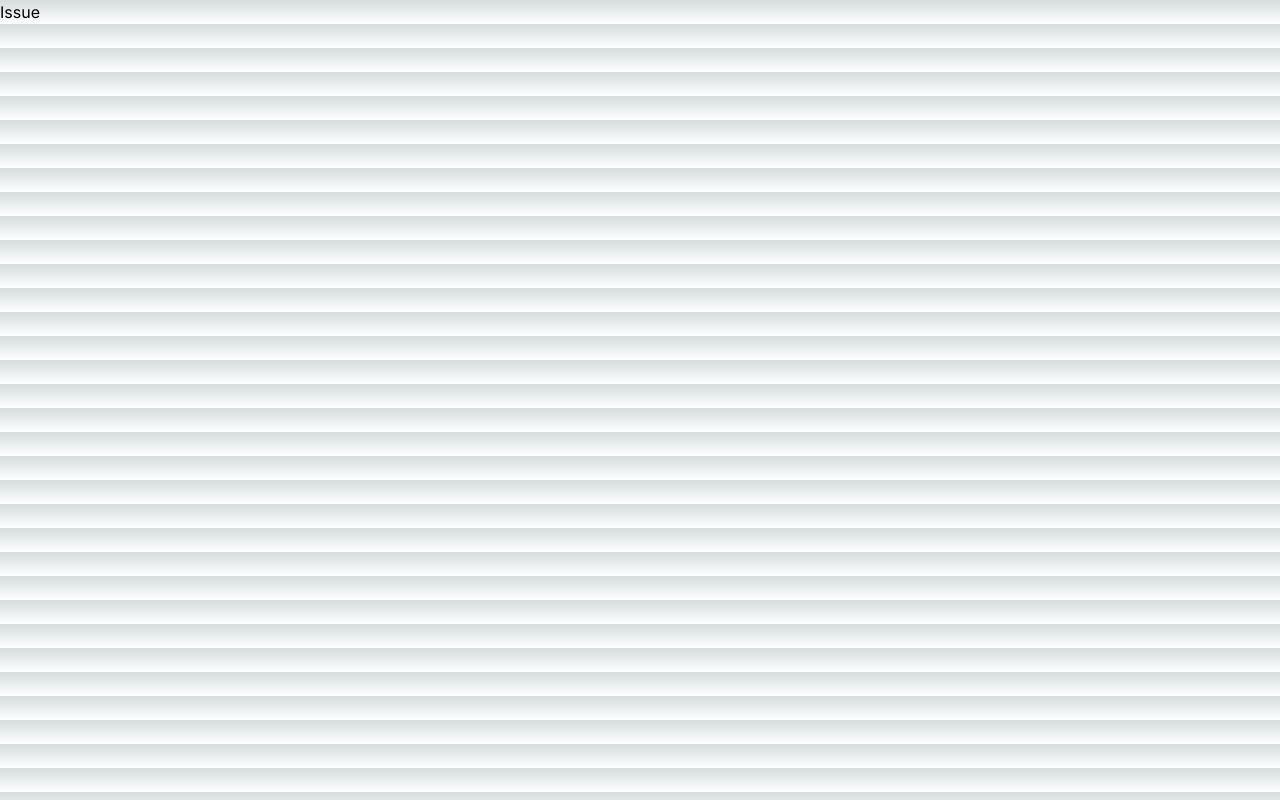
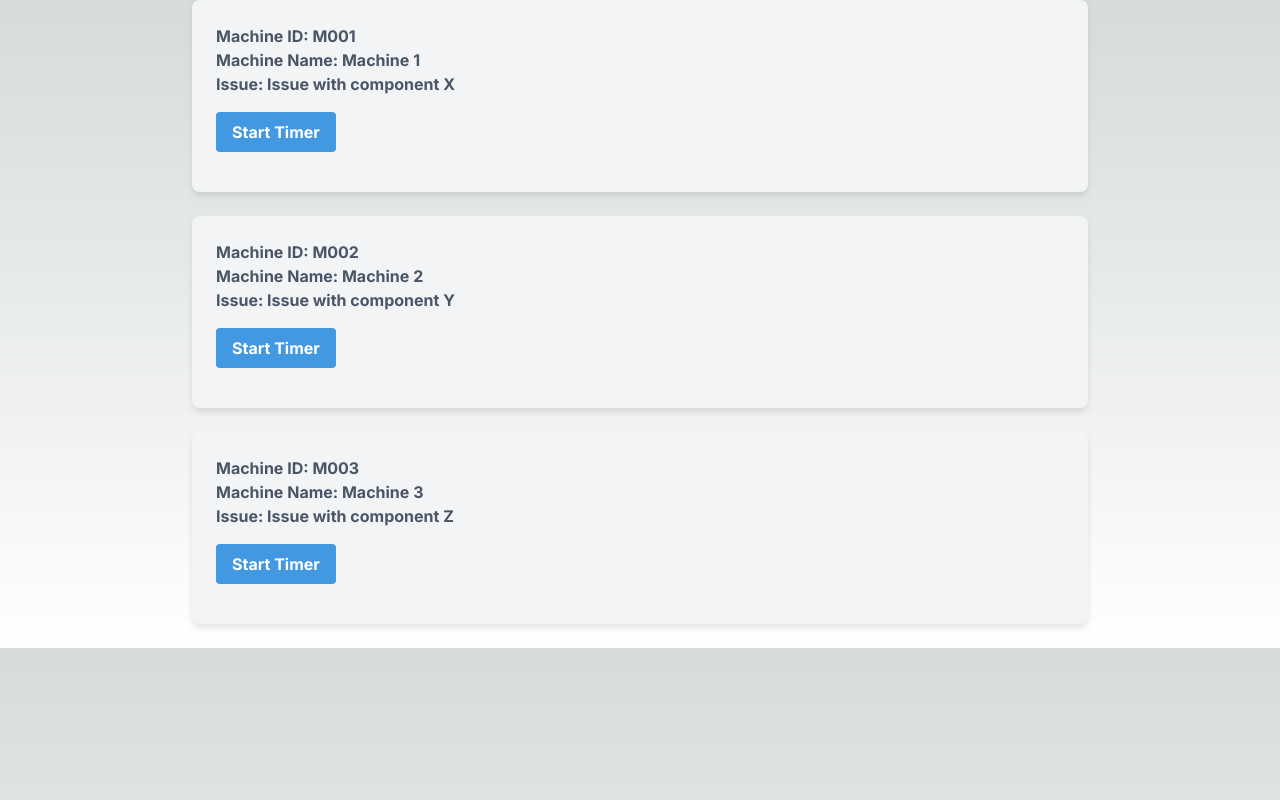
Before and after one commit to techypants/SE-hackathon, a Next.js app: page /dashboard/worker in a window 1280 px wide. Built offline with nearby package versions, Linux system fonts and the light colour scheme.

Commit message:
worker comp

```diff
--- /dev/null
+++ b/app/components/issues.css
@@ -0,0 +1,56 @@
+.issue-card {
+    background-color: #f3f4f6;
+    margin-left: 15%;
+    color: #4a5568;
+    border-radius: 0.5rem;
+    box-shadow: 0 4px 6px rgba(0, 0, 0, 0.1);
+    padding: 1.5rem;
+    width: 70%;
+    margin-bottom: 1.5rem;
+  }
+
+  .issue-details {
+    margin-bottom: 1rem;
+  }
+
+  .button {
+    cursor: pointer;
+    font-weight: bold;
+    padding: 0.5rem 1rem;
+    border-radius: 0.25rem;
+    outline: none;
+    transition: background-color 0.3s ease;
+  }
+
+  .button-blue {
+    background-color: #4299e1;
+    color: #fff;
+  }
+
+  .button-blue:hover {
+    background-color: #3182ce;
+  }
+
+  .button-green {
+    background-color: #48bb78;
+    color: #fff;
+  }
+
+  .button-green:hover {
+    background-color: #38a169;
+  }
+
+  .button-red {
+    background-color: #e53e3e;
+    color: #fff;
+  }
+
+  .button-red:hover {
+    background-color: #c53030;
+  }
+
+  .timer {
+    font-size: 1.2rem;
+    font-weight: bold;
+    margin-top: 0.5rem;
+  }
--- a/app/components/issues.js
+++ b/app/components/issues.js
@@ -1,11 +1,79 @@
-import React from "react";
+"use client"; // This is a client component 👈🏽
+import React, { useState, useEffect } from "react";
+import "./issues.css"; // Import external CSS file
 
-export default function IssueComp() {
-	return (
-		<>
-			<div>
-				Issue
-			</div>
-		</>
-	)
+export default function IssueComp({ machineId, machineName, issue}) {
+  const [timer, setTimer] = useState(0);
+  const [startTime, setStartTime] = useState(null);
+  const [endTime, setEndTime] = useState(null);
+  const [isCompleted, setIsCompleted] = useState(false);
+  const [isClick, setIsClick] = useState(false);
+  useEffect(() => {
+    let interval;
+    if (startTime && !endTime) {
+      interval = setInterval(() => {
+        setTimer((prevTimer) => prevTimer + 1);
+      }, 600); // 1 minute
+    }
+    return () => clearInterval(interval);
+  }, [startTime, endTime]);
+
+  const startTimer = () => {
+    const confirmStart = window.confirm("Are you sure you want to start the timer?");
+    if (confirmStart) {
+      setStartTime(new Date());
+    }
+  };
+
+  const completeIssue = () => {
+    const confirmComplete = window.confirm("Are you sure you want to complete the issue?");
+    if (confirmComplete) {
+      setEndTime(new Date());
+      setIsCompleted(true);
+    }
+  };
+
+  const calculateTimeTaken = () => {
+    if (startTime && endTime) {
+      const timeDiff = endTime.getTime() - startTime.getTime();
+      const minutes = Math.floor(timeDiff / 600); // converting milliseconds to minutes
+      return minutes;
+    }
+    return 0;
+  };
+
+  return (
+    <div className="issue-card">
+      <div className="issue-details">
+        <p className="font-bold">Machine ID: {machineId}</p>
+        <p className="font-bold">Machine Name: {machineName}</p>
+        <p className="font-bold">Issue: {issue}</p>
+      </div>
+      <div className="flex justify-between items-center mb-4">
+        {(!isCompleted &&!isClick) &&  (
+          <button
+            className="button button-blue"
+			onClick={() => {
+				startTimer();
+				setIsClick(true);
+			  }}
+          >
+            Start Timer
+          </button>
+        )}
+        {(!isCompleted && isClick) &&  (
+          <button
+            className="button button-green"
+            onClick={completeIssue}
+          >
+            Complete
+          </button>
+        )}
+        {isCompleted && <p>Time taken: {calculateTimeTaken()} secondss</p>}
+      </div>
+      {startTime && !endTime && (
+        <p>Elapsed Time: {timer} seconds</p>
+      )}
+    </div>
+  );
 }
--- a/app/dashboard/worker/page.jsx
+++ b/app/dashboard/worker/page.jsx
@@ -1,12 +1,39 @@
 import React from "react";
 import IssueComp from "../../components/issues";
 
-export default function WorkerDashoboard() {
+export default function WorkerDashboard() {
+  // Sample data
+  const sampleIssueData = [
+    {
+      id: 1,
+      machineId: "M001",
+      machineName: "Machine 1",
+      issue: "Issue with component X",
+    },
+    {
+      id: 2,
+      machineId: "M002",
+      machineName: "Machine 2",
+      issue: "Issue with component Y",
+    },
+    {
+      id: 3,
+      machineId: "M003",
+      machineName: "Machine 3",
+      issue: "Issue with component Z",
+    },
+  ];
 
-	return (
-
+  return (
     <>
-      <IssueComp />
+      {sampleIssueData.map((issue) => (
+        <IssueComp
+          key={issue.id}
+          machineId={issue.machineId}
+          machineName={issue.machineName}
+          issue={issue.issue}
+        />
+      ))}
     </>
   );
 }
```
